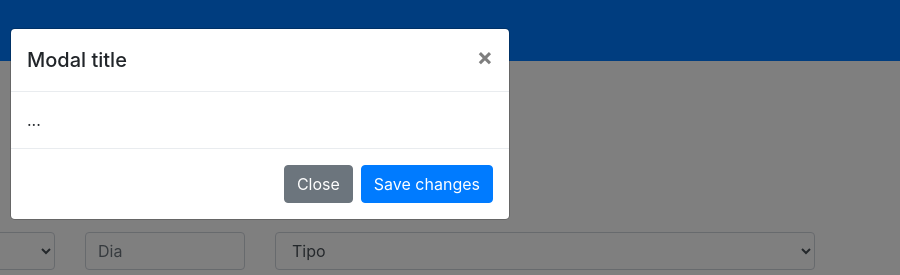
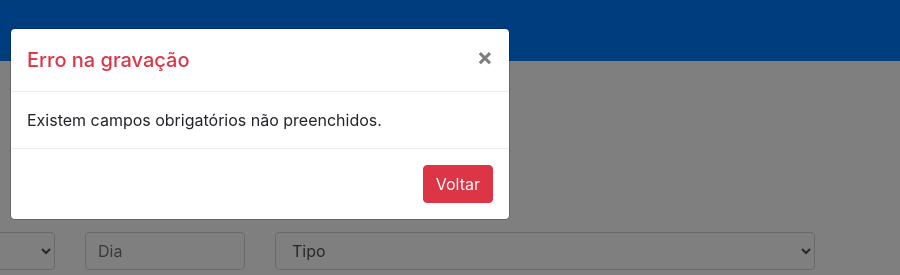
Before and after one commit to Tenacc/orcamento, a plain HTML site: page index.html in a window 1280 px wide. Both pictures are taken after a click on the button "Launch demo modal". Shown: the top 275 px of the page, 380-1280 px from the left. Drawn offline with nearby package versions, Linux system fonts and the light colour scheme.

Commit message:
style: change modal text and design

```diff
--- a/index.html
+++ b/index.html
@@ -111,26 +111,26 @@
     </div>
 
         <!-- Button trigger modal -->
-    <button type="button" class="btn btn-primary" data-toggle="modal" data-target="#exampleModal">
+    <button type="button" class="btn btn-primary" data-toggle="modal" data-target="#erroGravacao">
       Launch demo modal
     </button>
 
     <!-- Modal -->
-    <div class="modal fade" id="exampleModal" tabindex="-1" role="dialog" aria-labelledby="exampleModalLabel" aria-hidden="true">
+    <div class="modal fade" id="erroGravacao" tabindex="-1" role="dialog" aria-labelledby="exampleModalLabel" aria-hidden="true">
       <div class="modal-dialog" role="document">
         <div class="modal-content">
-          <div class="modal-header">
-            <h5 class="modal-title" id="exampleModalLabel">Modal title</h5>
+          <div class="modal-header text-danger">
+            <h5 class="modal-title" id="exampleModalLabel">Erro na gravação</h5>
             <button type="button" class="close" data-dismiss="modal" aria-label="Close">
               <span aria-hidden="true">&times;</span>
             </button>
           </div>
           <div class="modal-body">
-            ...
+            Existem campos obrigatórios não preenchidos.
           </div>
           <div class="modal-footer">
-            <button type="button" class="btn btn-secondary" data-dismiss="modal">Close</button>
-            <button type="button" class="btn btn-primary">Save changes</button>
+            <button type="button" class="btn btn-danger">Voltar</button>
+
           </div>
         </div>
       </div>
```
